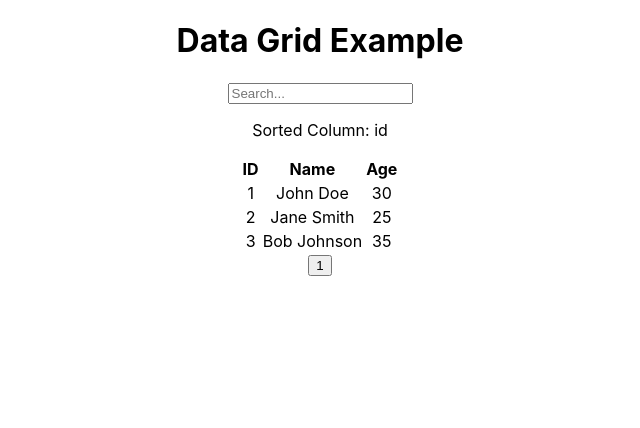
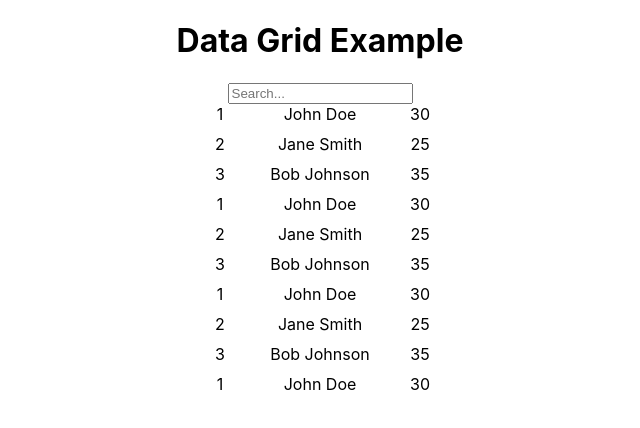
Before and after one commit to awesomepluszhang/react-data-grid, a React (Create React App) app: page / in a window 1280 px wide. Shown: the top 428 px of the page, without its empty margins (320-960 px from the left). Built offline with nearby package versions, Linux system fonts and the light colour scheme.

Commit message:
Use react-window

```diff
--- a/package.json
+++ b/package.json
@@ -15,6 +15,7 @@
     "react": "^18.2.0",
     "react-dom": "^18.2.0",
     "react-scripts": "5.0.1",
+    "react-window": "^1.8.10",
     "styled-components": "^6.1.8",
     "typescript": "^4.9.5",
     "web-vitals": "^2.1.4"
@@ -42,5 +43,8 @@
       "last 1 firefox version",
       "last 1 safari version"
     ]
+  },
+  "devDependencies": {
+    "@types/react-window": "^1.8.8"
   }
 }
--- a/src/App.tsx
+++ b/src/App.tsx
@@ -16,8 +16,69 @@ function App() {
           { id: 1, name: 'John Doe', age: 30 },
           { id: 2, name: 'Jane Smith', age: 25 },
           { id: 3, name: 'Bob Johnson', age: 35 },
+          { id: 1, name: 'John Doe', age: 30 },
+          { id: 2, name: 'Jane Smith', age: 25 },
+          { id: 3, name: 'Bob Johnson', age: 35 },
+          { id: 1, name: 'John Doe', age: 30 },
+          { id: 2, name: 'Jane Smith', age: 25 },
+          { id: 3, name: 'Bob Johnson', age: 35 },
+          { id: 1, name: 'John Doe', age: 30 },
+          { id: 2, name: 'Jane Smith', age: 25 },
+          { id: 3, name: 'Bob Johnson', age: 35 },
+          { id: 1, name: 'John Doe', age: 30 },
+          { id: 2, name: 'Jane Smith', age: 25 },
+          { id: 3, name: 'Bob Johnson', age: 35 },
+          { id: 1, name: 'John Doe', age: 30 },
+          { id: 2, name: 'Jane Smith', age: 25 },
+          { id: 3, name: 'Bob Johnson', age: 35 },
+          { id: 1, name: 'John Doe', age: 30 },
+          { id: 2, name: 'Jane Smith', age: 25 },
+          { id: 3, name: 'Bob Johnson', age: 35 },
+          { id: 1, name: 'John Doe', age: 30 },
+          { id: 2, name: 'Jane Smith', age: 25 },
+          { id: 3, name: 'Bob Johnson', age: 35 },
+          { id: 1, name: 'John Doe', age: 30 },
+          { id: 2, name: 'Jane Smith', age: 25 },
+          { id: 3, name: 'Bob Johnson', age: 35 },
+          { id: 1, name: 'John Doe', age: 30 },
+          { id: 2, name: 'Jane Smith', age: 25 },
+          { id: 3, name: 'Bob Johnson', age: 35 },
+          { id: 1, name: 'John Doe', age: 30 },
+          { id: 2, name: 'Jane Smith', age: 25 },
+          { id: 3, name: 'Bob Johnson', age: 35 },
+          { id: 1, name: 'John Doe', age: 30 },
+          { id: 2, name: 'Jane Smith', age: 25 },
+          { id: 3, name: 'Bob Johnson', age: 35 },
+          { id: 1, name: 'John Doe', age: 30 },
+          { id: 2, name: 'Jane Smith', age: 25 },
+          { id: 3, name: 'Bob Johnson', age: 35 },
+          { id: 1, name: 'John Doe', age: 30 },
+          { id: 2, name: 'Jane Smith', age: 25 },
+          { id: 3, name: 'Bob Johnson', age: 35 },
+          { id: 1, name: 'John Doe', age: 30 },
+          { id: 2, name: 'Jane Smith', age: 25 },
+          { id: 3, name: 'Bob Johnson', age: 35 },
+          { id: 1, name: 'John Doe', age: 30 },
+          { id: 2, name: 'Jane Smith', age: 25 },
+          { id: 3, name: 'Bob Johnson', age: 35 },
+          { id: 1, name: 'John Doe', age: 30 },
+          { id: 2, name: 'Jane Smith', age: 25 },
+          { id: 3, name: 'Bob Johnson', age: 35 },
+          { id: 1, name: 'John Doe', age: 30 },
+          { id: 2, name: 'Jane Smith', age: 25 },
+          { id: 3, name: 'Bob Johnson', age: 35 },
+          { id: 1, name: 'John Doe', age: 30 },
+          { id: 2, name: 'Jane Smith', age: 25 },
+          { id: 3, name: 'Bob Johnson', age: 35 },
+          { id: 1, name: 'John Doe', age: 30 },
+          { id: 2, name: 'Jane Smith', age: 25 },
+          { id: 3, name: 'Bob Johnson', age: 35 },
+          { id: 1, name: 'John Doe', age: 30 },
+          { id: 2, name: 'Jane Smith', age: 25 },
+          { id: 3, name: 'Bob Johnson', age: 35 },
         ]}
-        columns={[{ key: 'id', header: 'ID' }, { key: 'name', header: 'Name' }, { key: 'age', header: 'Age' }]}
+        columns={[{ key: 'id', header: 'ID', }, { key: 'name', header: 'Name' }, { key: 'age', header: 'Age' }]}
+        itemHeight={30}
         pageSize={10}
       />
     </div>
--- a/src/components/DataGrid.tsx
+++ b/src/components/DataGrid.tsx
@@ -1,38 +1,26 @@
-import React, { useState, useMemo, useCallback, useEffect } from 'react';
-import { orderBy } from 'lodash';
+import React, { useState, useCallback } from 'react';
+import { VariableSizeGrid } from 'react-window';
 import styled from 'styled-components';
 
 interface Column<T> {
   key: keyof T;
   header: string;
+  width?: number;
 }
 
 interface DataGridProps<T> {
   data: T[];
   columns: Column<T>[];
+  itemHeight?: number;
   pageSize: number;
 }
 
-const DataGridContent = styled.table`
+const StyledVariableSizeGrid = styled(VariableSizeGrid)`
   margin: auto;
 `;
 
-const DataGrid = <T extends Record<string, any>>({ data, columns, pageSize }: DataGridProps<T>) => {
-  const [currentPage, setCurrentPage] = useState(1);
+const DataGrid = <T extends Record<string, any>>({ data, columns, itemHeight = 20, pageSize }: DataGridProps<T>) => {
   const [filteredData, setFilteredData] = useState<T[]>(data);
-  const [sortedColumn, setSortedColumn] = useState<keyof T>(columns[0].key);
-  const [sortOrder, setSortOrder] = useState<'asc' | 'desc'>('asc');
-
-  useEffect(() => {
-    setFilteredData(orderBy(filteredData, [sortedColumn], [sortOrder]))
-  }, [])
-
-  const handleSort = useCallback((key: string) => {
-    const order = sortOrder === 'asc' ? 'desc' : 'asc';
-    setSortedColumn(key);
-    setSortOrder(order);
-    setFilteredData(orderBy(filteredData, [key], [order]))
-  }, [filteredData, sortOrder])
 
   const handleFilter = useCallback((e: React.ChangeEvent<HTMLInputElement>) => {
     const value = e.target.value.toLowerCase();
@@ -42,41 +30,30 @@ const DataGrid = <T extends Record<string, any>>({ data, columns, pageSize }: Da
     setFilteredData(filtered);
   }, [data])
 
-  const totalPages = useMemo(() => Math.ceil(filteredData.length / pageSize), [filteredData.length, pageSize]);
-  const paginatedData = useMemo(() => filteredData.slice((currentPage - 1) * pageSize, currentPage * pageSize), [currentPage, filteredData, pageSize]);
+  const cellRenderer = ({ columnIndex, rowIndex, style }: { columnIndex: number, rowIndex: number, style: React.CSSProperties }) => {
+    const item = filteredData[rowIndex];
+    const column = columns[columnIndex];
+    return (
+      <div style={style}>
+        {item[column.key]}
+      </div>
+    );
+  };
 
   return (
-    <>
+    <div>
       <input type="text" placeholder="Search..." onChange={handleFilter} />
-      <p>Sorted Column: {sortedColumn as string}</p>
-      <DataGridContent>
-        <thead>
-          <tr>
-            {columns.map(col => (
-              <th key={col.key as string} onClick={() => handleSort(col.key as string)}>
-                {col.header}
-              </th>
-            ))}
-          </tr>
-        </thead>
-        <tbody>
-          {paginatedData.map((row, index) => (
-            <tr key={index}>
-              {columns.map(col => (
-                <td key={col.key as string}>{row[col.key]}</td>
-              ))}
-            </tr>
-          ))}
-        </tbody>
-      </DataGridContent>
-      <>
-        {Array.from(Array(totalPages).keys()).map(pageNum => (
-          <button key={pageNum} onClick={() => setCurrentPage(pageNum + 1)}>
-            {pageNum + 1}
-          </button>
-        ))}
-      </>
-    </>
+      <StyledVariableSizeGrid
+        columnCount={columns.length}
+        columnWidth={(index: number) => columns[index].width ?? 100}
+        rowCount={filteredData.length}
+        rowHeight={(index: number) => itemHeight}
+        width={columns.reduce((sum, col) => sum + (col.width ?? 100), 0)}
+        height={pageSize * itemHeight}
+      >
+        {cellRenderer}
+      </StyledVariableSizeGrid>
+    </div>
   );
 };
 
```
Also changed, not shown: 1 other file (tests, documents, lock files or other folders).
